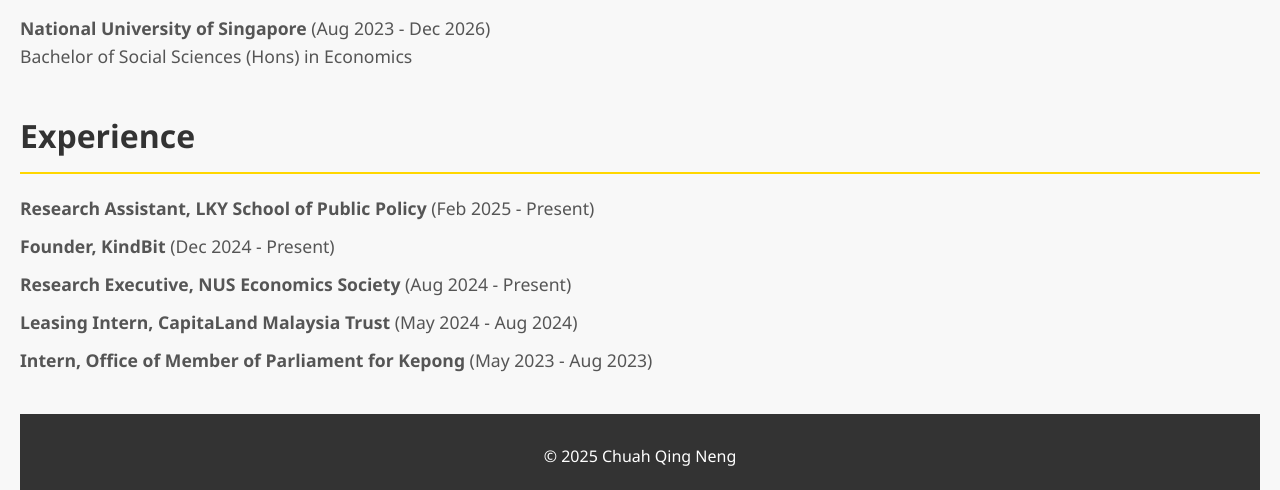
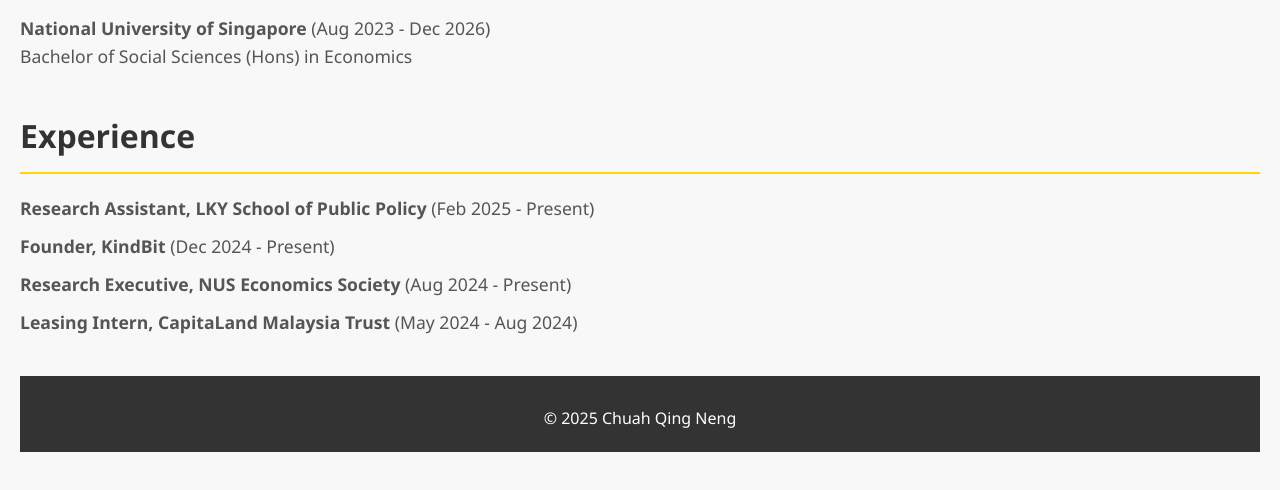
Before and after one commit to tehtarik17/qingneng, a plain HTML site: page index.html in a window 1280 px wide. Shown: the part 590-1080 px from the top of the page. After the commit the page ends 1042 px from the top, so only its background shows below. Drawn offline with Linux system fonts and the light colour scheme.

Commit message:
Update index.html

```diff
--- a/index.html
+++ b/index.html
@@ -39,7 +39,6 @@
                 <li><strong>Founder, KindBit</strong> (Dec 2024 - Present) </li>
                 <li><strong>Research Executive, NUS Economics Society</strong> (Aug 2024 - Present) </li>
                 <li><strong>Leasing Intern, CapitaLand Malaysia Trust</strong> (May 2024 - Aug 2024)</li>
-                <li><strong>Intern, Office of Member of Parliament for Kepong</strong> (May 2023 - Aug 2023)</li>
             </ul>
         </section>
     </section>
```
